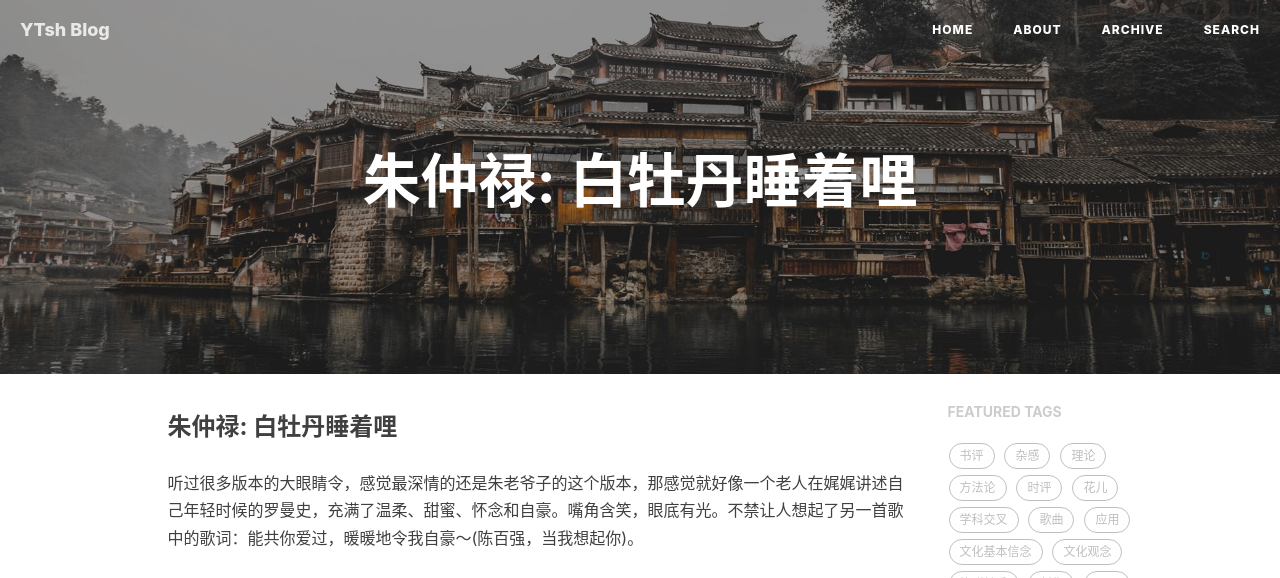
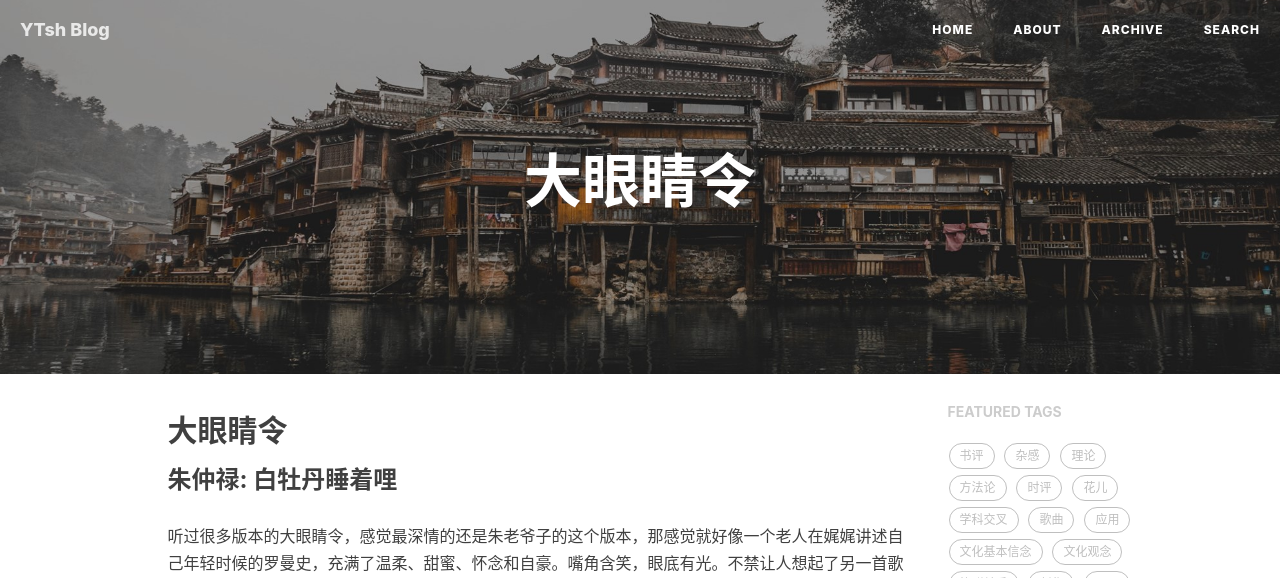
Before and after one commit to YuenTsheh/YuenTsheh.github.io, a Jekyll site: the page built from special/Huar/大眼睛令.md, in a window 1280 px wide and 900 px high, cut to the strip 0-578 px from the top of the window. Built offline with Jekyll 4.4.1, drawn with Linux system fonts in a browser that asks for light colours; nearby versions of some CDN libraries; our own code applies the rules of GitHub Pages for plain Markdown files; comment, search, counter and statistics services are not loaded.

Commit message:
2020/07/11   16:21:05.75 AutoCommit.bat by YuenTsheh

```diff
--- a/special/Huar/大眼睛令.md
+++ b/special/Huar/大眼睛令.md
@@ -1,10 +1,4 @@
----
-tags:
-- 花儿
-- 合辑
-catalog: true
----
-
+## 大眼睛令
 ### 朱仲禄: 白牡丹睡着哩
 听过很多版本的大眼睛令，感觉最深情的还是朱老爷子的这个版本，那感觉就好像一个老人在娓娓讲述自己年轻时候的罗曼史，充满了温柔、甜蜜、怀念和自豪。嘴角含笑，眼底有光。不禁让人想起了另一首歌中的歌词：能共你爱过，暖暖地令我自豪～(陈百强，当我想起你)。
 <center>
```
